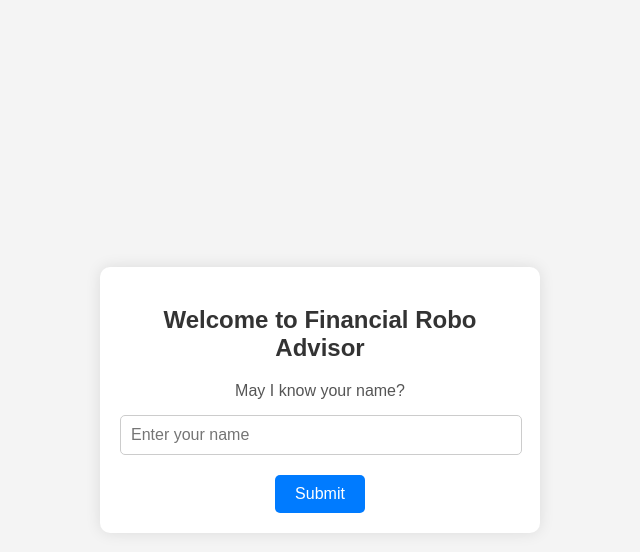
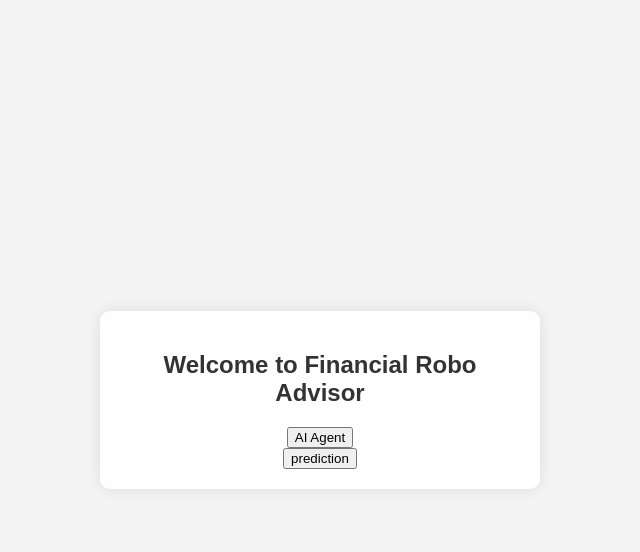
Before and after one commit to thonkychonky/BC3415-Week1-genai-web3, a Flask app: page /prediction in a window 1280 px wide. Shown: the top 552 px of the page, without its empty margins (320-960 px from the left). Run offline with Flask 3, Linux system fonts and the light colour scheme.

Commit message:
Add Agent and Prediction Button

```diff
--- a/templates/index.html
+++ b/templates/index.html
@@ -67,11 +67,13 @@
 
     <div class="container">
         <h2>Welcome to Financial Robo Advisor</h2>
-        <p>May I know your name?</p>
-        <div class="input-group">
-            <input type="text" placeholder="Enter your name">
-        </div>
-        <button class="btn">Submit</button>
+        <form action="/ai_agent" method="post">
+            <input type="submit" value="AI Agent">
+        </form>
+
+        <form action="/prediction" method="post">
+            <input type="submit" value="prediction">
+        </form>
     </div>
 
 </body>
```
